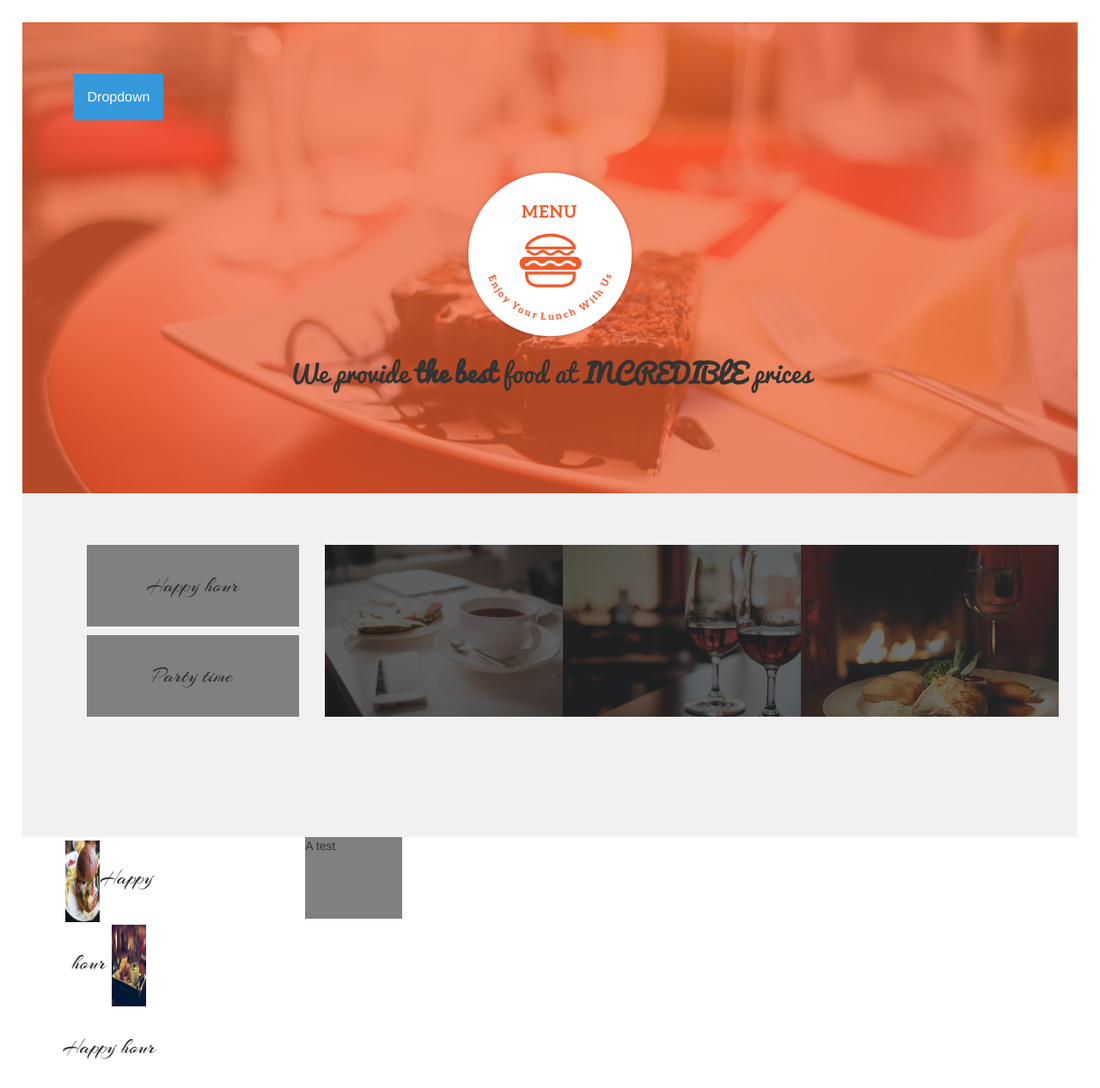
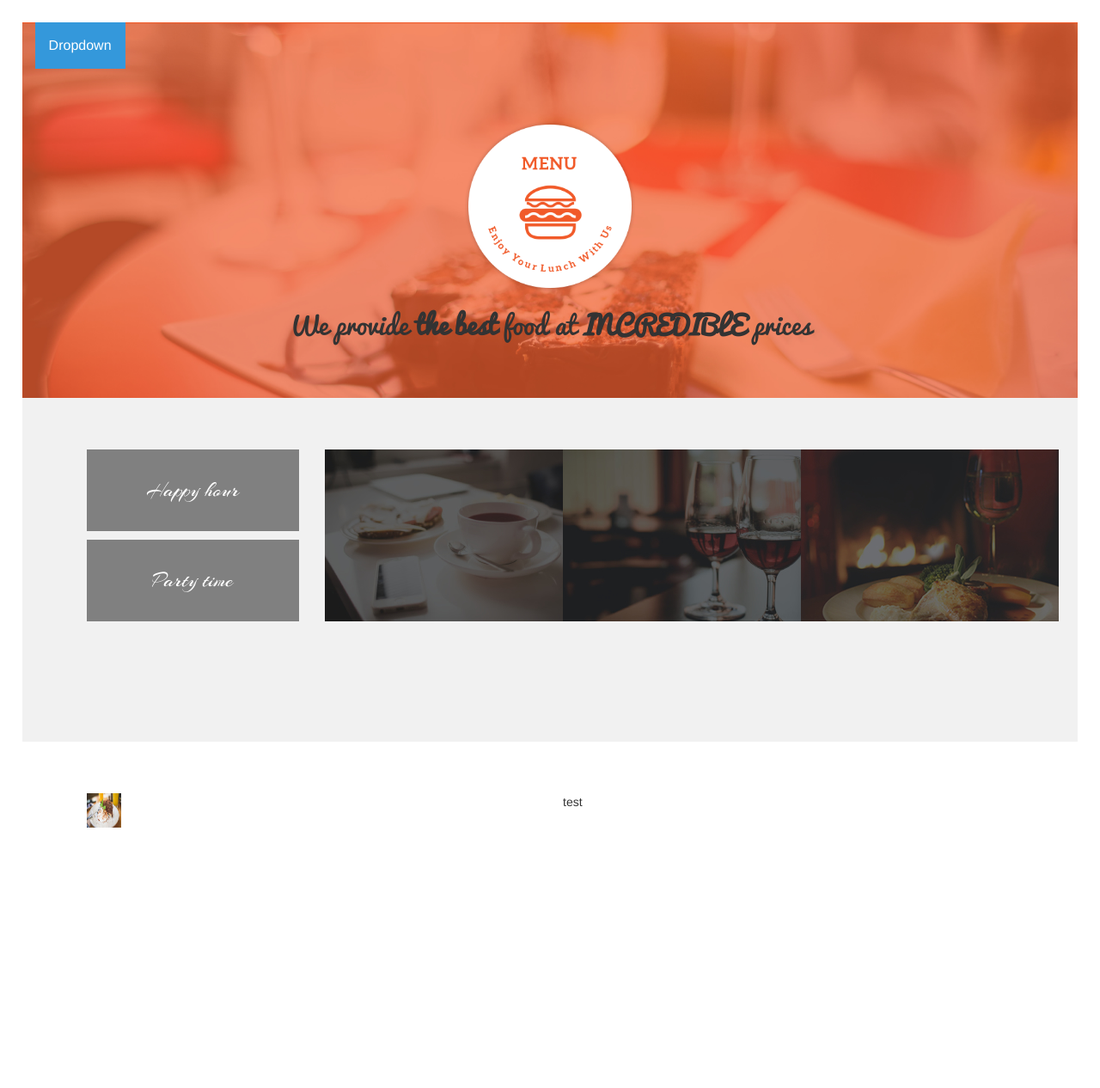
Before and after one commit to lucasLB7/AnitaKitchen-, a plain HTML site: page anitasKitchen/index.html in a window 1280 px wide. Shown: the whole page at 86% size. After the commit the page ends 1049 px from the top, so only its background shows below. Drawn offline with nearby package versions, Linux system fonts and the light colour scheme; a web font is replaced by a local one.

Commit message:
Bleh, it look good but the code is baaaad..! :/ Need to redo this thing..

```diff
--- a/anitasKitchen/css/styles.css
+++ b/anitasKitchen/css/styles.css
@@ -38,6 +38,7 @@
   height:200px;
   transition: all .2s ease-in-out;
   line-height: 95px;
+  color: white;
 }
 
 
@@ -45,11 +46,14 @@
   background-color: #F7F7F7;
   transform: scale(1.1);
   font-family: greyText;
+  color: black;
+   box-shadow: 2px 4px #888888;
 }
 
 #split {
   height: 95px;
   background-color: grey;
+  color: white;
 }
 
 
@@ -208,3 +212,21 @@
 .dropdown a:hover {background-color: #ddd}
 
 .show {display:block;}
+
+
+
+div.logoImg {
+  background-image: url(../images/logoBig.png);
+  background-size: 400%;
+}
+
+#logoSize {
+  height: 200px;
+  width: 200px;
+}
+
+div.imgBack{
+  border: 3px white solid;
+  width: 200px;
+  height: 200px;
+}
--- a/anitasKitchen/index.html
+++ b/anitasKitchen/index.html
@@ -10,41 +10,42 @@
   <meta name="viewport" content="width=device-width, initial-scale=1">
 </head>
 
-<body>
 
 
+<body>
 
   <div class="container-fluid" id="headerNfo">
 
-    <div class="row">
-      <div class="dropdown">
-        <button onclick="myFunction()" class="dropbtn">Dropdown</button>
-        <div id="myDropdown" class="dropdown-content">
-          <a href="#home">Our Menu</a>
-          <a href="#about">Events</a>
-          <a href="#contact">Contact us</a>
 
-        </div>
-      </div>
-      <div class="row text-center">
-        <img class="box" src="images/logoBig.png" style="height:200px; width:200px">
-
-        <h1 id="myHeader">We provide <strong>the best</strong> food at <strong>INCREDIBLE</strong> prices</h1>
+    <div class="myFunction">
+      <button onclick="myFunction()" class="dropbtn">Dropdown</button>
+      <div id="myDropdown" class="dropdown-content">
+        <a href="#home">Our Menu</a>
+        <a href="#about">Events</a>
+        <a href="#contact">Contact us</a>
       </div>
     </div>
+
+
+    <div class="row text-center">
+      <img src="images/logoBig.png" id="logoSize">
+      <h1 id="myHeader">We provide <strong>the best</strong> food at
+      <strong>INCREDIBLE</strong> prices</h1>
+    </div>
+
+
   </div>
-
 
 
   <div class="container-fluid" id="lightBg">
     <div class="row">
 
 
+
       <div class="col-md-3" id="headerElement1">
         <p id="split">Happy hour</p>
         <p id="split">Party time</p>
       </div>
-
 
       <div class="col-md-3">
         <div id="hoverImg1">
@@ -64,34 +65,29 @@
     </div>
   </div>
 
+  <div class="container-fluid">
+    <div class="row">
+      <div class="col-md-6">
 
-
-  <div class="container-fluid">
-
-    <div class="col-md-6">
-      <div class="col-md-3" id="headerElement1">
-        <img src="images/fastFood/beefBurger.jpg" id="split">Happy hour</img>
-        <img src="images/fastFood/chickenBurger.jpg" id="split">Happy hour</img>
+        <div style="imgBack">
+          <img src="images/fastFood1.jpg">
+        </div>
       </div>
 
-      <div class="col-md-3">
-      </div>
-
-      <div class="col-md-3">
-        <p id="split">A test</p>
+      <div class="col-md-6">
+        <p>test</p>
       </div>
     </div>
 
-  </div>
   </div>
 
 
 
 
 
-  <script src="https://code.jquery.com/jquery-3.3.1.min.js" integrity="sha256-FgpCb/KJQlLNfOu91ta32o/NMZxltwRo8QtmkMRdAu8=" crossorigin="anonymous">
+  <script src="https://code.jquery.com/jquery-3.3.1.min.js " integrity="sha256-FgpCb/KJQlLNfOu91ta32o/NMZxltwRo8QtmkMRdAu8=" crossorigin=" anonymous ">
   </script>
-  <script src="jS/scripts.js"></script>
+  <script src="jS/scripts.js "></script>
 </body>
 
 </html>
```
